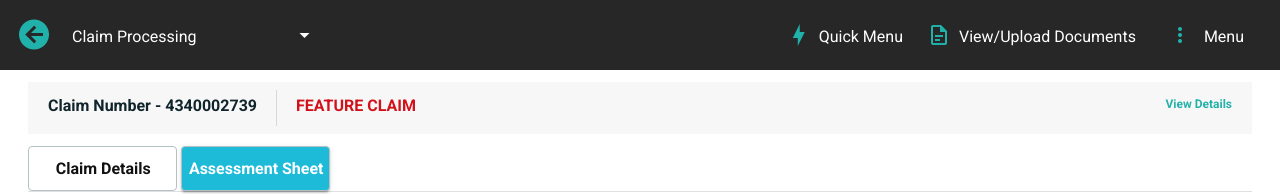
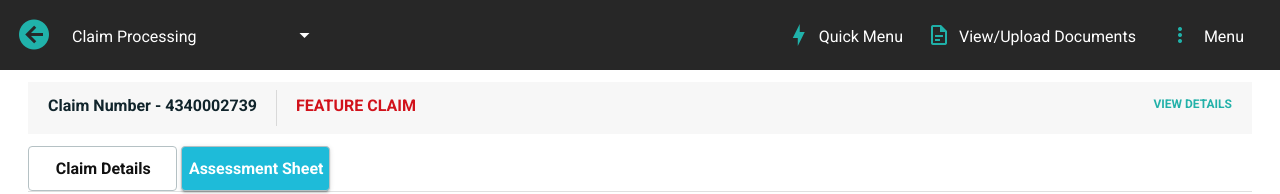
Before and after one commit to kvaradg/travelInsuranceClaim-political-risk-claim, a Vue app: page /assessment-tab in a window 1280 px wide. Shown: the top 194 px of the page. Built offline with nearby package versions, Linux system fonts and the light colour scheme.

Commit message:
final update

```diff
--- a/src/views/AssessmentSheet.vue
+++ b/src/views/AssessmentSheet.vue
@@ -8,7 +8,7 @@
         <v-divider vertical class="my-2"></v-divider>
         <p class="font-weight-bold mt-3 mx-5 claim">FEATURE CLAIM</p>
         <v-spacer></v-spacer>
-        <p class="text-caption mt-3 mr-5 view-details"><b>View Details</b></p>
+        <p class="text-caption mt-3 mr-5 view-details"><b>VIEW DETAILS</b></p>
       </div>
       <div class="mt-3">
         <router-link to="/">
--- a/src/views/PoliticalRiskAssessmentSheet.vue
+++ b/src/views/PoliticalRiskAssessmentSheet.vue
@@ -8,7 +8,7 @@
         <v-divider vertical class="my-2"></v-divider>
         <p class="font-weight-bold mt-3 mx-5 claim">NEW CLAIM</p>
         <v-spacer></v-spacer>
-        <p class="mt-3 mr-5 view-details"><b>View Details</b></p>
+        <p class="mt-3 mr-5 view-details"><b>VIEW DETAILS</b></p>
       </div>
     </div>
     <div class="mt-3">
--- a/src/views/PoliticalRiskClaim.vue
+++ b/src/views/PoliticalRiskClaim.vue
@@ -9,7 +9,7 @@
         <p class="font-weight-bold mt-3 mx-5 claim">NEW CLAIM</p>
         <v-spacer></v-spacer>
         <p class="text-caption mt-3 mr-5 view-details">
-          <b> View Details</b>
+          <b>VIEW DETAILS</b>
         </p>
       </div>
     </div>
```
